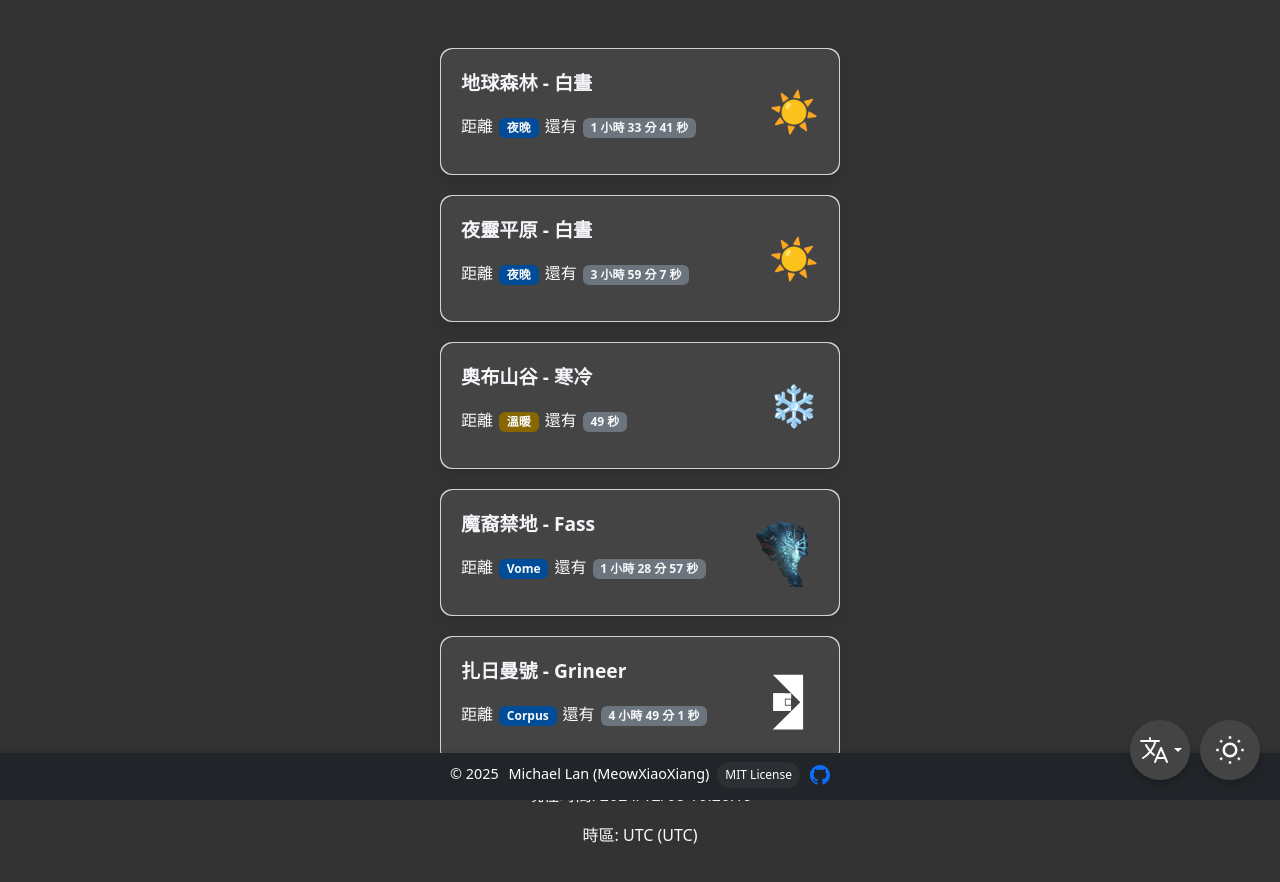
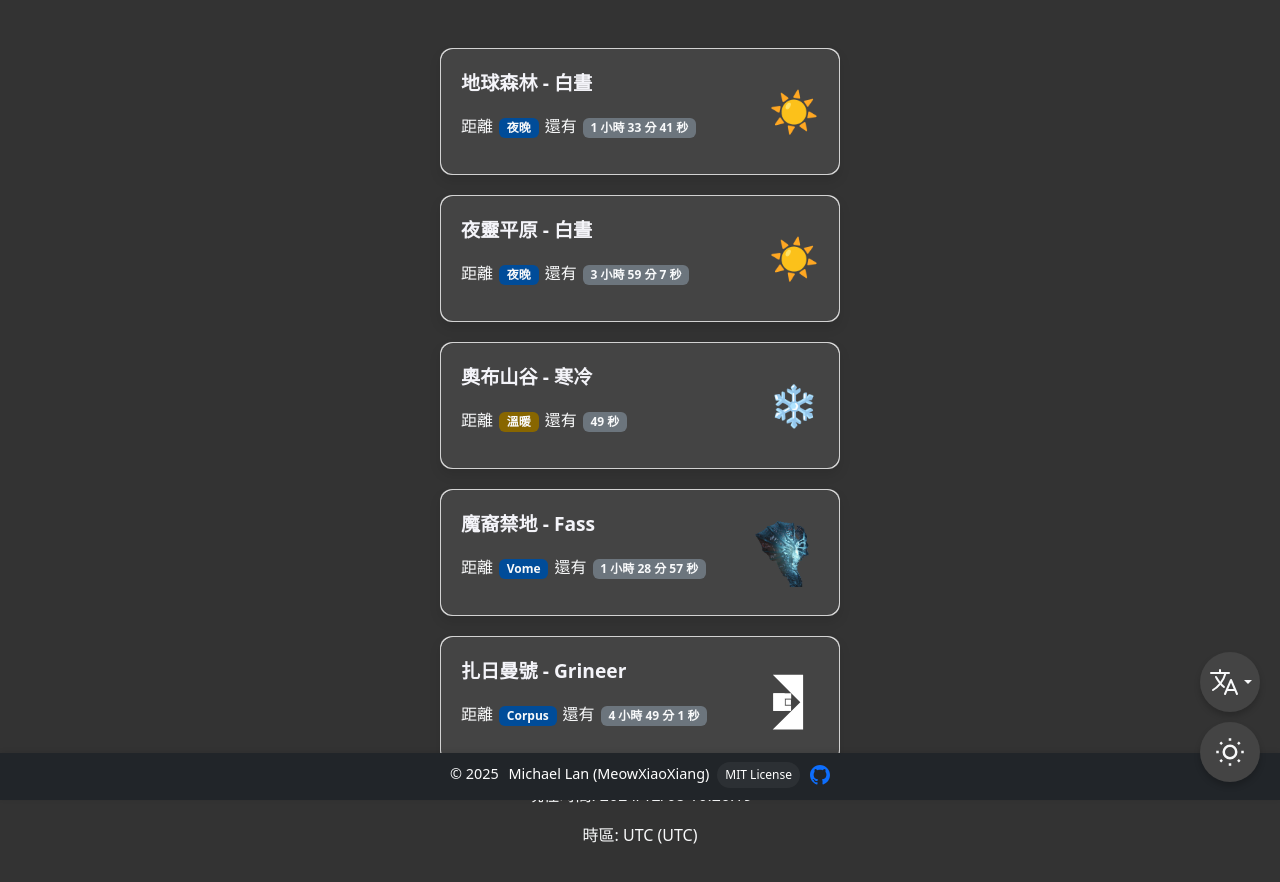
Before and after one commit to MeowXiaoXiang/Warframe-World-State-Timer, a Vue app: page / in a window 1280 px wide. Shown: the top 882 px of the page. Built offline with nearby package versions, Linux system fonts and the light colour scheme.

Commit message:
幫懸浮球增加動畫，以及調整避免遮擋Footer
- 新增動畫來避免遮擋Footer
- 切換垂直懸浮球水平排列時會有過渡動畫

```diff
--- a/src/components/FloatingButtons.vue
+++ b/src/components/FloatingButtons.vue
@@ -73,25 +73,62 @@
 .floating-container {
 	position: fixed;
 	/* 固定在頁面 */
-	bottom: 20px;
-	/* 距離底部 20px */
+	bottom: 55px;
+	/* 距離底部 55px */
 	right: 20px;
 	/* 距離右側 20px */
+	z-index: 1050;
+	/* 保持最上層顯示 */
 	display: flex;
 	/* 彈性佈局 */
 	gap: 10px;
 	/* 子項目間距 */
-	z-index: 1050;
-	/* 保證在最上層顯示 */
 	flex-direction: column;
 	/* 預設垂直排列 */
+	transition: all 0.3s ease-in-out;
+	/* 容器過渡動畫 */
 }
 
-@media (min-width: 768px) {
+@media (min-width: 585px) {
 	.floating-container {
-		flex-direction: row;
-		/* 螢幕較寬時改為水平排列 */
+		bottom: 18px;
+		/* 大於 585px 時距離底部調整到 20px */
 	}
+}
+
+/* === 🟢 當螢幕變寬 (>=720px) 時，變成水平模式 === */
+@media (min-width: 720px) {
+    /* 先讓按鈕動畫執行 */
+    .floating-container .dropdown {
+        animation: moveToHorizontal 0.3s ease-in-out forwards;
+    }
+}
+
+/* === 🟢 進入水平模式的動畫 === */
+@keyframes moveToHorizontal {
+    0% { transform: translate(0, 0); }
+    50% { transform: translate(-70px, 0); }
+	/* 先往左 */
+    100% { transform: translate(-70px, 70px); }
+	/* 再往下 */
+}
+
+/* === 🔴 當螢幕變窄 (<720px) 時，回到垂直模式 === */
+@media (max-width: 719px) {
+    /* 先讓語言按鈕執行回復動畫 */
+    .floating-container .dropdown {
+        animation: moveToVertical 0.3s ease-in-out forwards;
+    }
+}
+
+/* === 🔴 回到垂直模式的動畫 === */
+@keyframes moveToVertical {
+    0% { transform: translate(-70px, 70px); }
+	/* 這裡是 moveToHorizontal 最後的位置 */
+    50% { transform: translate(-70px, 0); }
+	/* 先往上 */
+    100% { transform: translate(0, 0); }
+	/* 回到原始位置 */
 }
 
 /* === 按鈕樣式 === */
```
